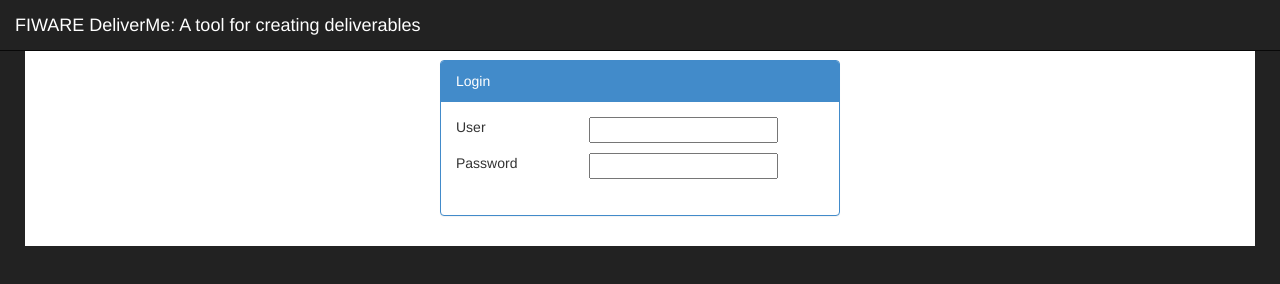
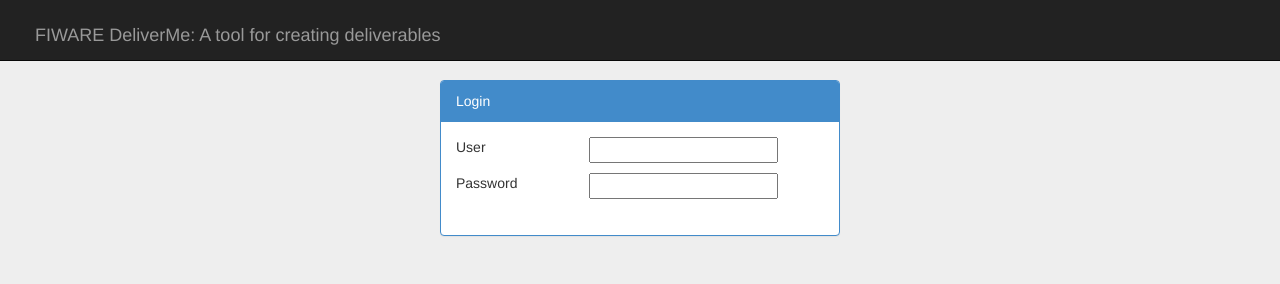
Before and after one commit to Bitergia/fiware-deliverme, a website: page client/app/index.html in a window 1280 px wide. Drawn offline with nearby package versions, Linux system fonts and the light colour scheme; some packages are replaced by stand-ins of ours; a script that the page names is missing.

Commit message:
[client] Improved style for the web client

```diff
--- a/client/app/css/app.css
+++ b/client/app/css/app.css
@@ -1,4 +1,10 @@
 /* app css stylesheet */
+body {
+  padding-top: 20px;
+  padding-bottom: 40px;
+  background-color: #eee;
+  font: "Helvetica Neue",Helvetica,Arial,sans-serif;
+}
 
 .menu {
   list-style: none;
@@ -41,3 +47,7 @@
     width: 350px;
     font-size: 14px;
 }
+
+.navbar {
+    padding: 10px 0 0 20px;
+}
--- a/client/app/css/sb-admin.css
+++ b/client/app/css/sb-admin.css
@@ -24,7 +24,7 @@
 #page-wrapper {
     width: 100%;
     padding: 0;
-    background-color: #fff;
+    /*background-color: #fff;*/
 }
 
 .huge {
```
Also changed, not shown: client/app/img/kitchen-toaster-150px.png (added).
